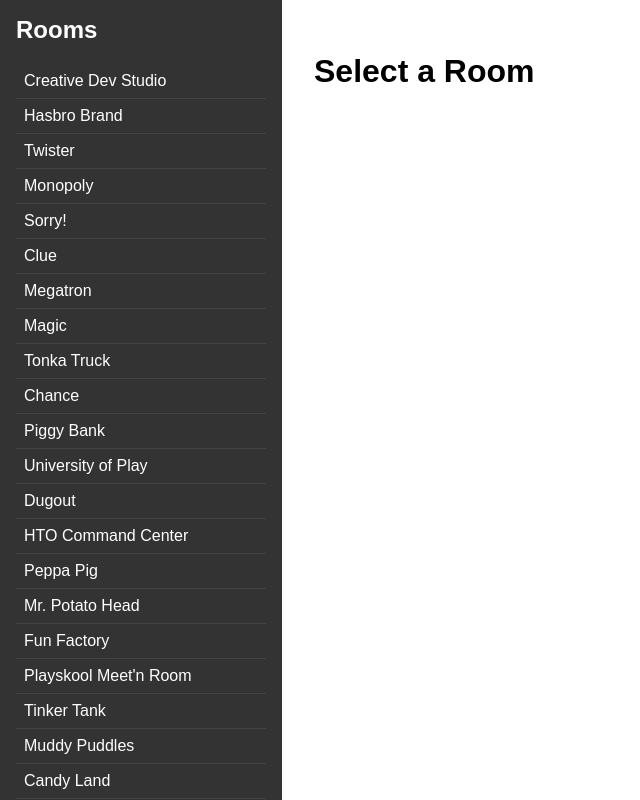
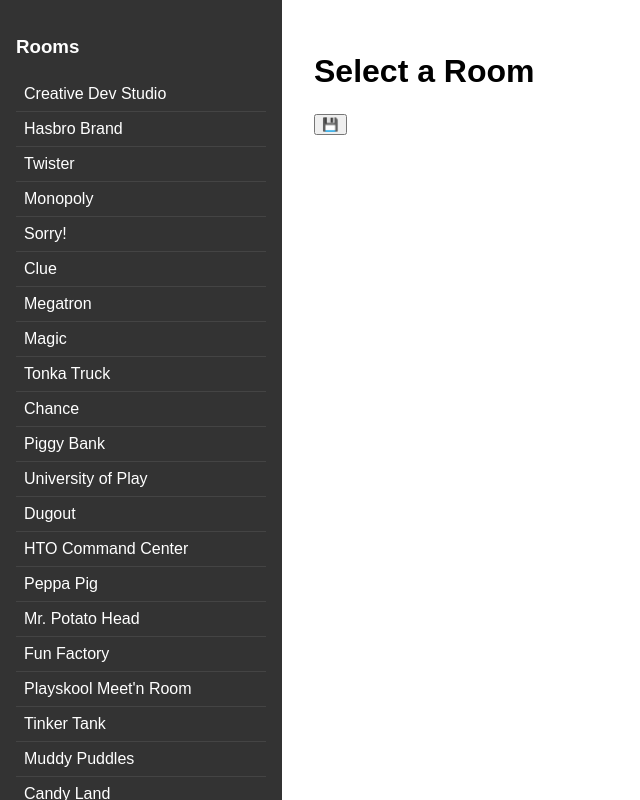
Before and after one commit to mnormandin173/CR-Checklist, a plain HTML site: page index.html in a window 1280 px wide. Shown: the whole page, without its empty margins (0-640 px from the left). Drawn offline with Linux system fonts and the light colour scheme.

Commit message:
Update index.html

```diff
--- a/index.html
+++ b/index.html
@@ -8,12 +8,16 @@
 </head>
 <body>
   <div class="sidebar">
-    <h2>Rooms</h2>
+    <h2 id="todayDate"></h2>
+    <h3>Rooms</h3>
     <ul id="roomList"></ul>
   </div>
 
   <div class="main">
-    <h1 id="roomTitle">Select a Room</h1>
+    <div class="header">
+      <h1 id="roomTitle">Select a Room</h1>
+      <button id="saveBtn" title="Export to Excel">&#128190;</button>
+    </div>
     <ul id="checklist"></ul>
     <div id="notesContainer" style="display:none;">
       <label for="notes">Notes:</label><br />
```
